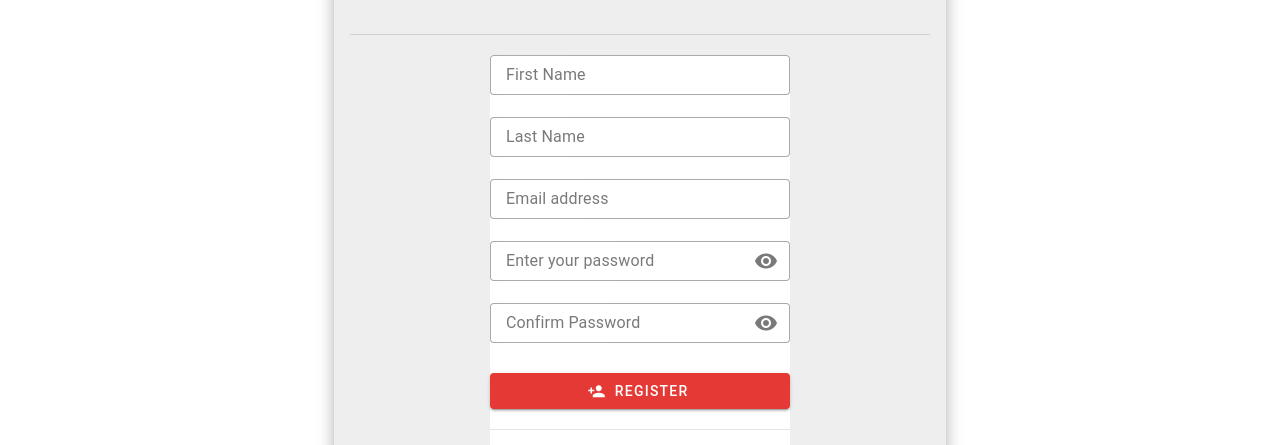
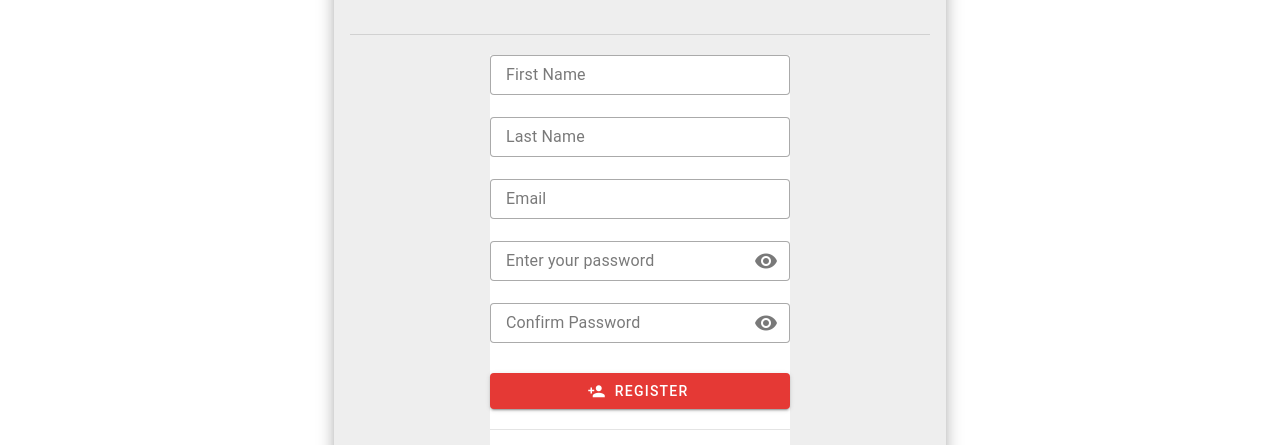
Before and after one commit to RoxetteDeberto/MealSaversss, a Vue app: page /register in a window 1280 px wide. Shown: the part 312-757 px from the top of the page. Built offline with nearby package versions, Linux system fonts and the light colour scheme.

Commit message:
feat added: validators for login and register forms

```diff
--- a/src/components/auth/LoginForm.vue
+++ b/src/components/auth/LoginForm.vue
@@ -1,20 +1,47 @@
 <script setup>
 import { ref } from 'vue'
+import { requiredValidator, emailValidator } from '@/utils/validators'
 
 const visible = ref(false)
+const refVForm = ref()
+
+const formDataDefault = {
+  email: '',
+  password: '',
+}
+
+const formData = ref({
+  ...formDataDefault,
+})
+
+const onSubmit = () => {
+  alert(formData.value.email)
+}
+
+const onFormSubmit = () => {
+  refVForm.value?.validate().then(({ valid }) => {
+    if (valid) onSubmit()
+  })
+}
 </script>
 
 <template>
+  <v-form ref="refVForm" @submit.prevent="onFormSubmit">
     <v-text-field
+      v-model="formData.email"
       label="Email Address"
       density="compact"
       prepend-inner-icon="mdi-email-outline"
       variant="outlined"
+      :rules="[requiredValidator, emailValidator]"
     ></v-text-field>
 
-  <div class="text-subtitle-1 text-medium-emphasis d-flex align-center justify-space-between"></div>
-  <v-form fast-fail @submit.prevent>
+    <div
+      class="text-subtitle-1 text-medium-emphasis d-flex align-center justify-space-between"
+    ></div>
+
     <v-text-field
+      v-model="formData.password"
       :append-inner-icon="visible ? 'mdi-eye-off' : 'mdi-eye'"
       :type="visible ? 'text' : 'password'"
       density="compact"
@@ -22,6 +49,7 @@ const visible = ref(false)
       prepend-inner-icon="mdi-lock-outline"
       variant="outlined"
       @click:append-inner="visible = !visible"
+      :rules="[requiredValidator]"
     ></v-text-field>
 
     <v-btn class="mt-2" type="submit" block color="red-darken-1" prepend-icon="mdi-login"
--- a/src/components/auth/RegisterForm.vue
+++ b/src/components/auth/RegisterForm.vue
@@ -1,31 +1,86 @@
 <script setup>
 import { ref } from 'vue'
+import { requiredValidator, emailValidator, confirmedValidator } from '@/utils/validators'
 
+const refVForm = ref()
 const visible = ref(false)
+const isPassConfirmVisible = ref(false)
+
+const formDataDefault = {
+  firstname: '',
+  lastname: '',
+  email: '',
+  password: '',
+  password_confirmation: '',
+}
+
+const formData = ref({
+  ...formDataDefault,
+})
+
+const onSubmit = () => {
+  alert(formData.value.email)
+}
+
+const onFormSubmit = () => {
+  refVForm.value?.validate().then(({ valid }) => {
+    if (valid) onSubmit()
+  })
+}
 </script>
 
 <template>
-  <v-text-field density="compact" label="First Name" variant="outlined"></v-text-field>
-  <v-text-field density="compact" label="Last Name" variant="outlined"></v-text-field>
-  <v-text-field density="compact" label="Email address" variant="outlined"></v-text-field>
+  <v-form ref="refVForm" @submit.prevent="onFormSubmit">
+    <v-text-field
+      v-model="formData.firstname"
+      density="compact"
+      label="First Name"
+      variant="outlined"
+      :rules="[requiredValidator]"
+    ></v-text-field>
+    <v-text-field
+      v-model="formData.firstname"
+      density="compact"
+      label="Last Name"
+      variant="outlined"
+      :rules="[requiredValidator]"
+    ></v-text-field>
 
-  <div class="text-subtitle-1 text-medium-emphasis d-flex align-center justify-space-between"></div>
-  <v-form fast-fail @submit.prevent>
     <v-text-field
+      v-model="formData.email"
+      density="compact"
+      label="Email"
+      variant="outlined"
+      :rules="[requiredValidator, emailValidator]"
+    ></v-text-field>
+
+    <div
+      class="text-subtitle-1 text-medium-emphasis d-flex align-center justify-space-between"
+    ></div>
+
+    <v-text-field
+      v-model="formData.password"
       :append-inner-icon="visible ? 'mdi-eye-off' : 'mdi-eye'"
       :type="visible ? 'text' : 'password'"
       density="compact"
       label="Enter your password"
       variant="outlined"
       @click:append-inner="visible = !visible"
+      :rules="[requiredValidator, passwordValidator]"
     ></v-text-field>
+
     <v-text-field
-      :append-inner-icon="visible ? 'mdi-eye-off' : 'mdi-eye'"
-      :type="visible ? 'text' : 'password'"
+      v-model="formData.password_confirmation"
+      :append-inner-icon="isPassConfirmVisible ? 'mdi-eye-off' : 'mdi-eye'"
+      :type="isPassConfirmVisible ? 'text' : 'password'"
       density="compact"
       label="Confirm Password"
       variant="outlined"
-      @click:append-inner="visible = !visible"
+      @click:append-inner="isPassConfirmVisible = !isPassConfirmVisible"
+      :rules="[
+        requiredValidator,
+        confirmedValidator(formData.password_confirmation, formData.password),
+      ]"
     ></v-text-field>
 
     <v-btn class="mt-2" type="submit" block color="red-darken-1" prepend-icon="mdi-account-plus"
--- /dev/null
+++ b/src/utils/validators.js
@@ -0,0 +1,134 @@
+// 👉 IsEmpty
+export const isEmpty = (value) => {
+  if (value === null || value === undefined || value === '') return true
+
+  return !!(Array.isArray(value) && value.length === 0)
+}
+
+// 👉 IsNullOrUndefined
+export const isNullOrUndefined = (value) => {
+  return value === null || value === undefined
+}
+
+// 👉 IsEmptyArray
+export const isEmptyArray = (arr) => {
+  return Array.isArray(arr) && arr.length === 0
+}
+
+// 👉 IsObject
+export const isObject = (obj) =>
+  obj !== null && !!obj && typeof obj === 'object' && !Array.isArray(obj)
+
+// 👉 Required Validator
+export const requiredValidator = (value) => {
+  if (isNullOrUndefined(value) || isEmptyArray(value) || value === false)
+    return 'This field is required'
+
+  return !!String(value).trim().length || 'This field is required'
+}
+
+// 👉 Email Validator
+export const emailValidator = (value) => {
+  if (isEmpty(value)) return true
+
+  const re =
+    /^(([^<>()[\]\\.,;:\s@"]+(\.[^<>()[\]\\.,;:\s@"]+)*)|(".+"))@((\[[0-9]{1,3}\.[0-9]{1,3}\.[0-9]{1,3}\.[0-9]{1,3}\])|(([a-zA-Z\-0-9]+\.)+[a-zA-Z]{2,}))$/
+  if (Array.isArray(value))
+    return (
+      value.every((val) => re.test(String(val))) || 'The Email field must be a valid email address'
+    )
+
+  return re.test(String(value)) || 'The Email field must be a valid email address'
+}
+
+// 👉 Password Validator
+export const passwordValidator = (password) => {
+  const regExp = /(?=.*\d)(?=.*[a-z])(?=.*[A-Z])(?=.*[!@#$%&*()]).{8,}/
+  const validPassword = regExp.test(password)
+
+  return (
+    validPassword ||
+    'The password must be at least 8 characters long and include at least one uppercase letter, one lowercase letter, one number, and one special character.'
+  )
+}
+
+// 👉 Confirm Password Validator
+export const confirmedValidator = (value, target) =>
+  value === target || 'The Confirm Password field confirmation does not match'
+
+// 👉 Between Validator
+export const betweenValidator = (value, min, max) => {
+  const valueAsNumber = Number(value)
+
+  return (
+    (Number(min) <= valueAsNumber && Number(max) >= valueAsNumber) ||
+    `Enter number between ${min} and ${max}`
+  )
+}
+
+// 👉 Integer Validator
+export const integerValidator = (value) => {
+  if (isEmpty(value)) return true
+
+  if (Array.isArray(value))
+    return value.every((val) => /^-?[0-9]+$/.test(String(val))) || 'This field must be a number'
+
+  return /^-?[0-9]+$/.test(String(value)) || 'This field must be a number'
+}
+
+// 👉 Regex Validator
+export const regexValidator = (value, regex) => {
+  if (isEmpty(value)) return true
+
+  let regeX = regex
+  if (typeof regeX === 'string') regeX = new RegExp(regeX)
+
+  if (Array.isArray(value)) return value.every((val) => regexValidator(val, regeX))
+
+  return regeX.test(String(value)) || "The input doesn't match the expected format"
+}
+
+// 👉 Alpha Validator
+export const alphaValidator = (value) => {
+  if (isEmpty(value)) return true
+
+  return /^[A-Z]*$/i.test(String(value)) || 'The Alpha field may only contain alphabetic characters'
+}
+
+// 👉 URL Validator
+export const urlValidator = (value) => {
+  if (isEmpty(value)) return true
+
+  const re = /^(http[s]?:\/\/){0,1}(www\.){0,1}[a-zA-Z0-9.-]+\.[a-zA-Z]{2,5}[.]{0,1}/
+
+  return re.test(String(value)) || 'URL is invalid'
+}
+
+// 👉 Length Validator
+export const lengthValidator = (value, length) => {
+  if (isEmpty(value)) return true
+
+  return (
+    String(value).length >= length ||
+    `The Min Character field must be at least ${length} characters`
+  )
+}
+
+// 👉 Alpha-dash Validator
+export const alphaDashValidator = (value) => {
+  if (isEmpty(value)) return true
+
+  const valueAsString = String(value)
+
+  return (
+    /^[0-9A-Z_-]*$/i.test(valueAsString) ||
+    'The input must be alphanumeric and can only include dashes (-) and underscores (_).'
+  )
+}
+
+// 👉 Image Validator
+export const imageValidator = (value) => {
+  if (isEmpty(value)) return true
+
+  return !value || !value.length || value[0].size < 2000000 || 'Image size should be less than 2 MB'
+}
```
Lines whose indentation alone changed are shown as unchanged.
